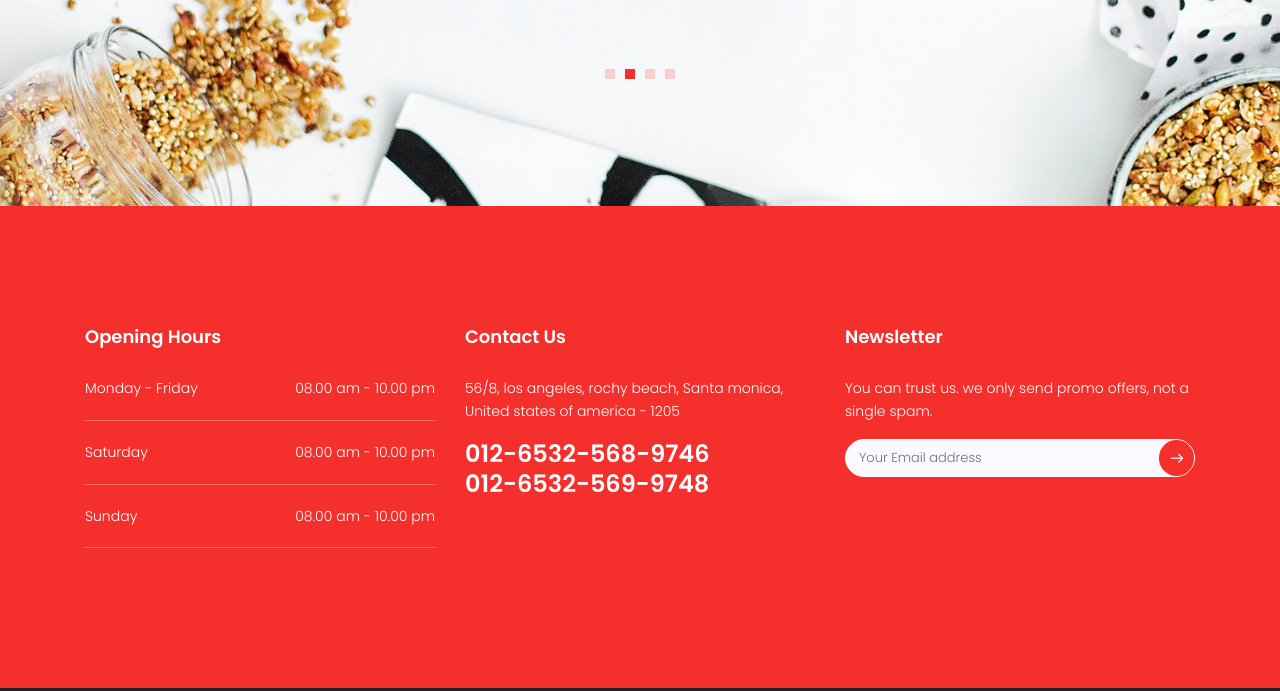
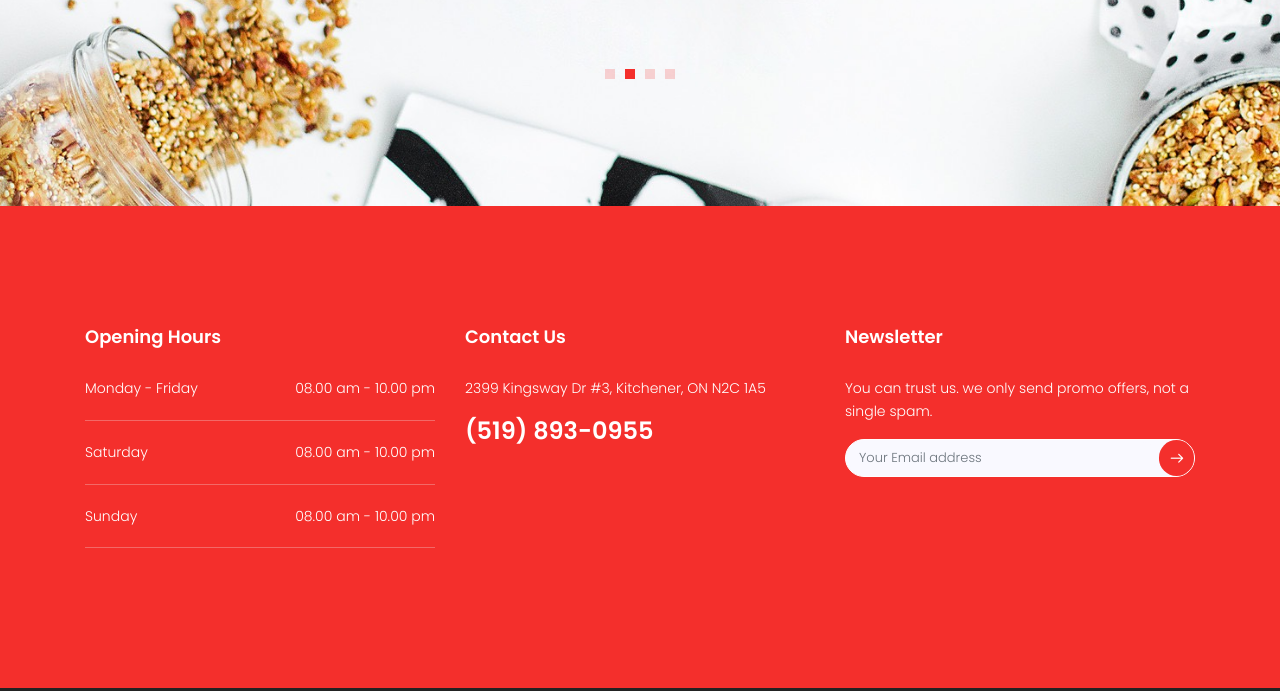
Before and after one commit to wp02212/wp02212.github.io, a plain HTML site: page index.html in a window 1280 px wide. Shown: the part 2841-3532 px from the top of the page. Drawn offline with Linux system fonts and the light colour scheme; some packages are replaced by stand-ins of ours; a script that the page names is missing.

Commit message:
Update index.html

```diff
--- a/index.html
+++ b/index.html
@@ -473,11 +473,10 @@
 								<div class="single-footer-widget">
 									<h4>Contact Us</h4>
 									<p>
-										56/8, los angeles, rochy beach, Santa monica, United states of america - 1205
+										2399 Kingsway Dr #3, Kitchener, ON N2C 1A5
 									</p>
 									<p class="number">
-										012-6532-568-9746 <br>
-										012-6532-569-9748
+										(519) 893-0955
 									</p>
 								</div>
 							</div>
```
